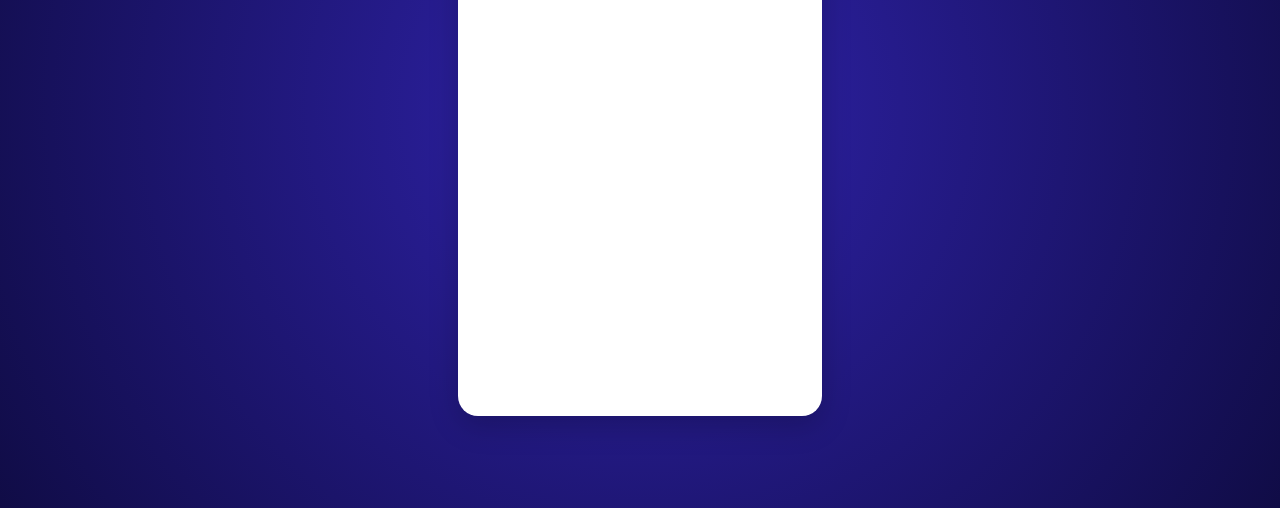
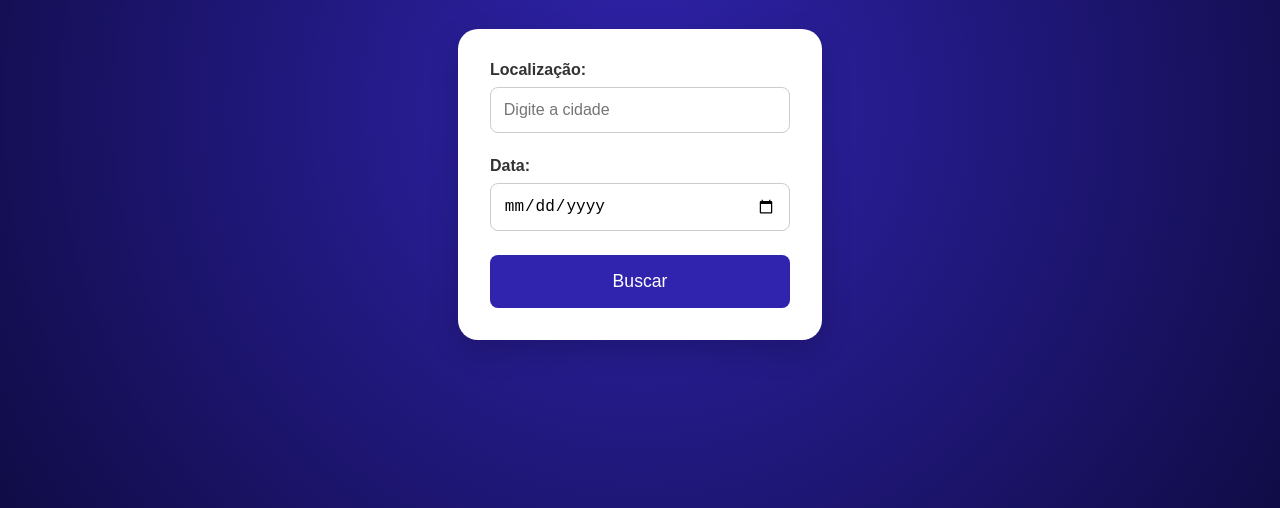
Before and after one commit to DaviFVdev/WillItRainOnMyParade-NASA-space-apps, a plain HTML site: page index.html in a window 1280 px wide. Shown: the part 292-800 px from the top of the page. Drawn offline with Linux system fonts and the light colour scheme.

Commit message:
added the form for the user to input the needed information

```diff
--- a/index.html
+++ b/index.html
@@ -3,14 +3,26 @@
 <head>
     <meta charset="UTF-8">
     <meta name="viewport" content="width=device-width, initial-scale=1.0">
-    <title>Titulo</title>
-    <link rel="stylesheet" href="styles.css">
+    <title>Aeolus</title>
+    <link rel="stylesheet" href="style.css">
+    <link rel="icon" type="image/x-icon" href="cloud.png">
 </head>
 <body>
     <div class="container">
-        <h1>Welcome to </h1>
+        <h1>Welcome to Aeolus</h1>
         <p>Um site para a analise de clima em tempo real</p>
         <div class="weather-card">
+            <form>
+                <div class="form-group">
+                    <label for="location">Localização:</label>
+                    <input type="text" id="location" name="location" placeholder="Digite a cidade">
+                </div>
+                <div class="form-group">
+                    <label for="date">Data:</label>
+                    <input type="date" id="date" name="date">
+                </div>
+                <button type="submit">Buscar</button>
+            </form>
         </div>
     </div>
 </body>
--- /dev/null
+++ b/style.css
@@ -0,0 +1,73 @@
+body {
+    margin: 0;
+    font-family: sans-serif;
+    background: radial-gradient(circle, #3023AE, #100C46);
+    color: white;
+    display: flex;
+    justify-content: center;
+    align-items: center;
+    min-height: 100vh;
+    text-align: center;
+}
+
+.container {
+    display: flex;
+    flex-direction: column;
+    align-items: center;
+}
+
+h1 {
+    font-size: 2.5rem;
+    margin-bottom: 0.5rem;
+}
+
+p {
+    font-size: 1.2rem;
+    margin-bottom: 2rem;
+}
+
+.weather-card {
+    background-color: white;
+    border-radius: 20px;
+    padding: 2rem;
+    width: 300px;
+    height: auto;
+    box-shadow: 0 10px 30px rgba(0, 0, 0, 0.2);
+    color: #333;
+    text-align: left;
+}
+
+.form-group {
+    margin-bottom: 1.5rem;
+}
+
+.form-group label {
+    display: block;
+    margin-bottom: 0.5rem;
+    font-weight: bold;
+}
+
+.form-group input {
+    width: 100%;
+    padding: 0.8rem;
+    border: 1px solid #ccc;
+    border-radius: 8px;
+    box-sizing: border-box;
+    font-size: 1rem;
+}
+
+button[type="submit"] {
+    width: 100%;
+    padding: 1rem;
+    background-color: #3023AE;
+    color: white;
+    border: none;
+    border-radius: 8px;
+    font-size: 1.1rem;
+    cursor: pointer;
+    transition: background-color 0.3s;
+}
+
+button[type="submit"]:hover {
+    background-color: #100C46;
+}
--- a/styles.css
+++ /dev/null
@@ -1,36 +0,0 @@
-body {
-    margin: 0;
-    font-family: sans-serif;
-    background: radial-gradient(circle, #3023AE, #100C46);
-    color: white;
-    display: flex;
-    justify-content: center;
-    align-items: center;
-    min-height: 100vh;
-    text-align: center;
-}
-
-.container {
-    display: flex;
-    flex-direction: column;
-    align-items: center;
-}
-
-h1 {
-    font-size: 2.5rem;
-    margin-bottom: 0.5rem;
-}
-
-p {
-    font-size: 1.2rem;
-    margin-bottom: 2rem;
-}
-
-.weather-card {
-    background-color: white;
-    border-radius: 20px;
-    padding: 2rem;
-    width: 300px;
-    height: 400px; /* As per request, empty inside */
-    box-shadow: 0 10px 30px rgba(0, 0, 0, 0.2);
-}
```
Also changed, not shown: cloud.png (added), 1 other file.
